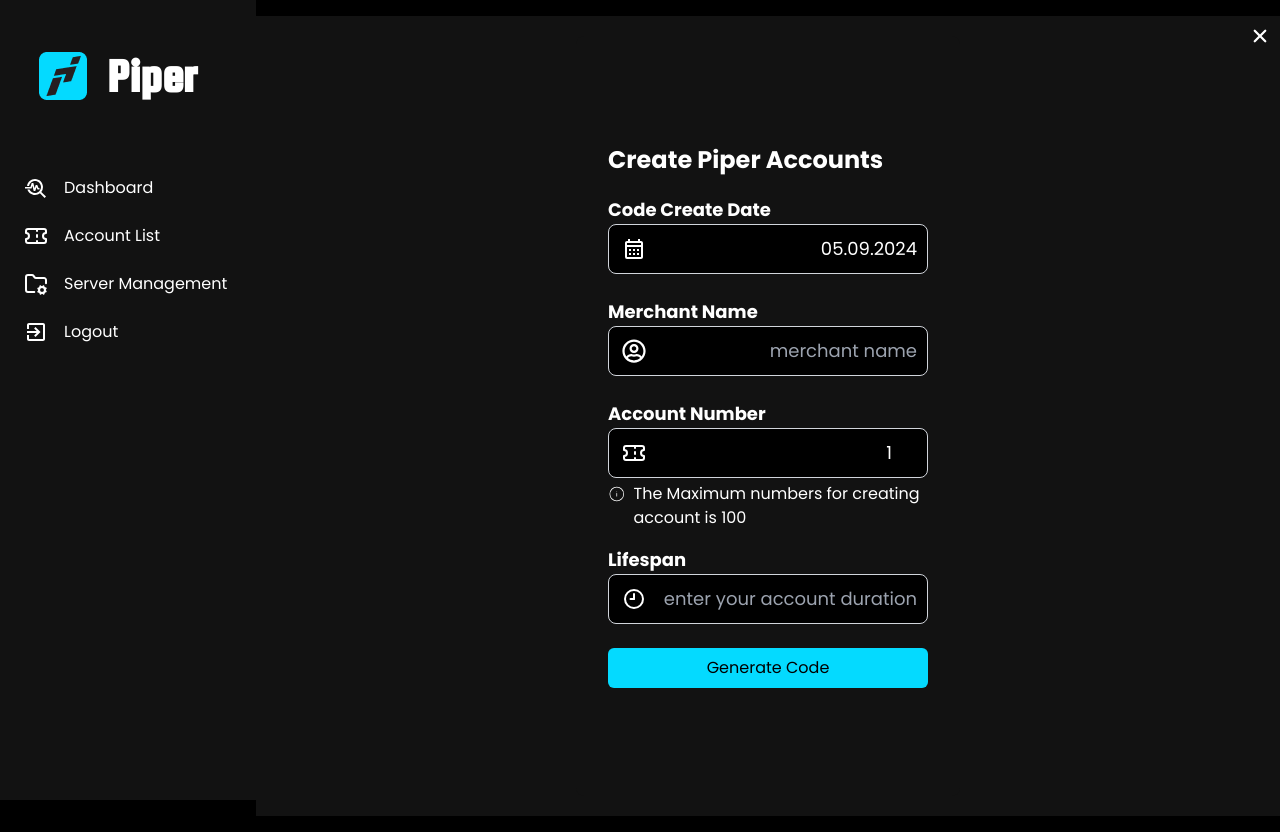
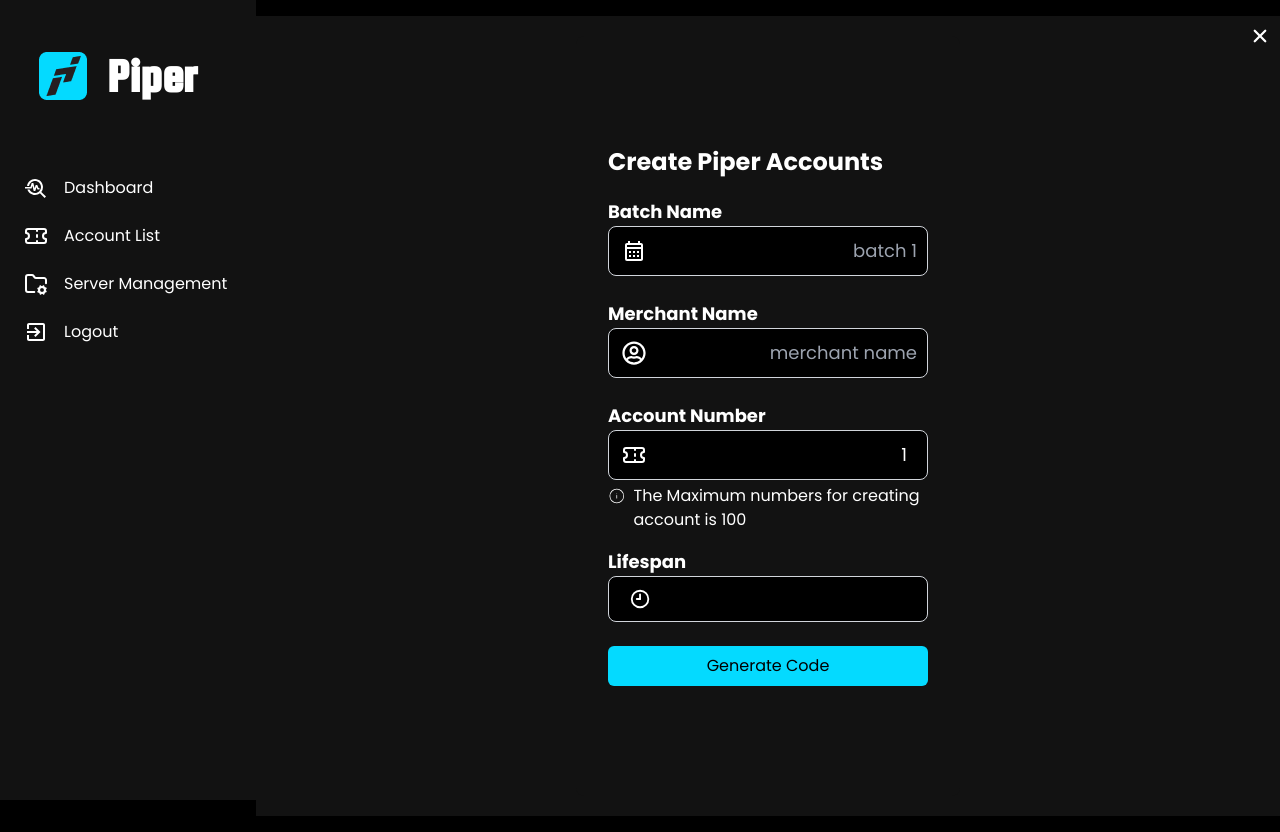
Before and after one commit to piperthemoney/piper-admin-dashboard, a React (Vite) app: page /code in a window 1280 px wide. Built offline with nearby package versions, Linux system fonts and the light colour scheme; sample sign-in values are in the browser's storage.

Commit message:
feat: add batch number in generate code

```diff
--- a/src/components/auth/Login.jsx
+++ b/src/components/auth/Login.jsx
@@ -29,13 +29,17 @@ function Login() {
 
         <form>
           <div className="mb-4">
-            <label htmlFor="email" className="block text-white font-medium mb-2">
+            <label
+              htmlFor="email"
+              className="block text-white font-medium mb-2"
+            >
               Email
             </label>
             <input
               type="email"
               id="email"
               value={email}
+              autoComplete="off"
               onChange={(e) => setEmail(e.target.value)}
               placeholder="Enter your email"
               className="w-full bg-black px-3 py-2 border border-gray-300 rounded-md focus:outline-none focus:ring-2 focus:ring-blue-500"
@@ -43,7 +47,10 @@ function Login() {
           </div>
 
           <div className="mb-6">
-            <label htmlFor="password" className="block text-white font-medium mb-2">
+            <label
+              htmlFor="password"
+              className="block text-white font-medium mb-2"
+            >
               Password
             </label>
             <input
--- a/src/components/marchent/GenerateCode.jsx
+++ b/src/components/marchent/GenerateCode.jsx
@@ -6,19 +6,19 @@ import { LuTicket } from "react-icons/lu";
 import { TbClockHour9 } from "react-icons/tb";
 import { CiCircleInfo } from "react-icons/ci";
 import { IoClose } from "react-icons/io5";
+import "./../../input.css";
 
 const GenerateCode = ({ closeSidebar }) => {
   const [merchant, setMerchant] = useState("");
   const [quantity, setQuantity] = useState(1);
   const [lifespan, setLifespan] = useState("");
-  const currentDate = new Date(); // Get the current date
+  const [batchName, setBatchName] = useState("");
+  const [isOpen, setIsOpen] = useState(false);
 
-  const formatDate = (date) => {
-    const day = String(date.getDate()).padStart(2, "0");
-    const month = String(date.getMonth() + 1).padStart(2, "0"); // Months are zero-based
-    const year = date.getFullYear();
-    return `${day}.${month}.${year}`;
+  const toggleDropdown = () => {
+    setIsOpen(!isOpen);
   };
+  // const currentDate = new Date(); // Get the current date
 
   const handleSubmit = async (e) => {
     e.preventDefault();
@@ -26,6 +26,7 @@ const GenerateCode = ({ closeSidebar }) => {
       merchant,
       quantity: parseInt(quantity),
       lifespan,
+      batchName,
     };
     const res = await generateCode(data);
     if (res.code === 201) {
@@ -54,7 +55,7 @@ const GenerateCode = ({ closeSidebar }) => {
               className="block text-lg font-bold text-white"
               htmlFor="merchant"
             >
-              Code Create Date
+              Batch Name
             </label>
             <div className="relative mb-6">
               <div className="absolute inset-y-0 start-0 flex items-center ps-3.5 pointer-events-none">
@@ -63,10 +64,11 @@ const GenerateCode = ({ closeSidebar }) => {
               <input
                 type="text"
                 id="input-group-1"
-                value={formatDate(currentDate)}
-                disabled
+                value={batchName}
+                autoComplete="off"
+                onChange={(e) => setBatchName(e.target.value)}
                 className="bg-black border border-gray-300 text-white-100 text-lg text-right rounded-lg focus:ring-blue-500 focus:border-blue-500 block w-full ps-10 p-2.5"
-                placeholder="name@flowbite.com"
+                placeholder="batch 1"
               />
             </div>
           </div>
@@ -84,6 +86,7 @@ const GenerateCode = ({ closeSidebar }) => {
               <input
                 type="text"
                 value={merchant}
+                autoComplete="off"
                 onChange={(e) => setMerchant(e.target.value)}
                 id="input-group-1"
                 className="bg-black border border-gray-300 text-white-100 text-lg text-right rounded-lg focus:ring-blue-500 focus:border-blue-500 block w-full ps-10 p-2.5"
@@ -105,17 +108,22 @@ const GenerateCode = ({ closeSidebar }) => {
               <input
                 type="number"
                 value={quantity}
+                autoComplete="off"
                 onChange={(e) => setQuantity(e.target.value)}
                 id="input-group-1"
-                className="bg-black border border-gray-300 text-white-100 text-lg text-right rounded-lg focus:ring-blue-500 focus:border-blue-500 block w-full ps-10 px-5 py-2.5"
+                className="no-spinner bg-black border border-gray-300 text-white-100 text-lg text-right rounded-lg focus:ring-blue-500 focus:border-blue-500 block w-full ps-10 px-5 py-2.5"
                 placeholder="Add Quantity"
               />
             </div>
-            <div className="flex gap-2 mt-1">
+            <div
+              className={
+                quantity > 100
+                  ? "text-expired text-md flex gap-2 mt-1 "
+                  : "text-md flex gap-2 mt-1 "
+              }
+            >
               <CiCircleInfo className="text-2xl" />
-              <p className="text-md">
-                The Maximum numbers for creating account is 100
-              </p>
+              <p>The Maximum numbers for creating account is 100</p>
             </div>
           </div>
           <div className="mb-4">
@@ -125,18 +133,62 @@ const GenerateCode = ({ closeSidebar }) => {
             >
               Lifespan
             </label>
-            <div className="relative mb-6">
-              <div className="absolute inset-y-0 start-0 flex items-center ps-3.5 pointer-events-none">
+            <div className="relative mb-6 bg-secondary">
+              <button
+                id="dropdownDefaultButton"
+                onClick={toggleDropdown}
+                className="text-white w-full border border-gray-300 bg-black focus:outline-none font-medium rounded-lg text-sm px-5 py-2.5 text-center inline-flex items-center"
+                type="button"
+              >
                 <TbClockHour9 className="text-2xl" />
-              </div>
-              <input
-                type="text"
-                value={lifespan}
-                onChange={(e) => setLifespan(e.target.value)}
-                id="input-group-1"
-                className="bg-black border border-gray-300 text-white text-lg text-right rounded-lg focus:ring-blue-500 focus:border-blue-500 block w-full ps-10 p-2.5"
-                placeholder="enter your account duration"
-              />
+                <p className="text-right w-full">{lifespan}</p>
+              </button>
+
+              {isOpen && (
+                <div
+                  id="dropdown"
+                  className="z-10 bg-black divide-y bg-black border border-white rounded-md shadow w-full absolute bottom-full "
+                >
+                  <ul className="py-2 text-sm text-gray-700 dark:text-gray-200 ">
+                    <li
+                      onClick={() => {
+                        setLifespan("1month");
+                        toggleDropdown();
+                      }}
+                      className="hover:text-primary cursor-pointer"
+                    >
+                      <p className="font-medium px-4 py-2">1 Month</p>
+                    </li>
+                    <li
+                      onClick={() => {
+                        setLifespan("3months");
+                        toggleDropdown();
+                      }}
+                      className="hover:text-primary cursor-pointer"
+                    >
+                      <p className="font-medium px-4 py-2">3 Months</p>
+                    </li>
+                    <li
+                      onClick={() => {
+                        setLifespan("6months");
+                        toggleDropdown();
+                      }}
+                      className="hover:text-primary cursor-pointer"
+                    >
+                      <p className="font-medium px-4 py-2">6 Months</p>
+                    </li>
+                    <li
+                      onClick={() => {
+                        setLifespan("12year");
+                        toggleDropdown();
+                      }}
+                      className="hover:text-primary cursor-pointer"
+                    >
+                      <p className="font-medium px-4 py-2">12 Months</p>
+                    </li>
+                  </ul>
+                </div>
+              )}
             </div>
           </div>
           <button
--- a/src/components/marchent/MarchentList.jsx
+++ b/src/components/marchent/MarchentList.jsx
@@ -41,6 +41,7 @@ const AccList = () => {
               type="text"
               id="default-search"
               value={search}
+              autoComplete="off"
               onChange={(e) => setSearch(e.target.value)}
               onKeyPress={handleKeyPress}
               className="block w-full font-semibold p-4 ps-10 text-sm text-white border border-gray-300 rounded-lg bg-black focus:ring-white focus:border-white"
--- a/src/components/server/GenerateServer.jsx
+++ b/src/components/server/GenerateServer.jsx
@@ -67,6 +67,7 @@ const GenerateServer = ({ closeSidebar }) => {
               <input
                 type="text"
                 value={name}
+                autoComplete="off"
                 onChange={(e) => setName(e.target.value)}
                 id="input-group-1"
                 className="bg-black border border-gray-300 text-white-100 text-lg text-right rounded-lg focus:ring-blue-500 focus:border-blue-500 block w-full ps-10 p-2.5"
@@ -89,6 +90,7 @@ const GenerateServer = ({ closeSidebar }) => {
               <input
                 type="text"
                 value={serverlink}
+                autoComplete="off"
                 onChange={(e) => setServerlink(e.target.value)}
                 id="input-group-1"
                 className="bg-black border border-gray-300 text-white-100 text-lg text-right rounded-lg focus:ring-blue-500 focus:border-blue-500 block w-full ps-10 px-5 py-2.5"
--- a/src/components/server/Server.jsx
+++ b/src/components/server/Server.jsx
@@ -42,9 +42,10 @@ function Server() {
               type="text"
               id="default-search"
               value={search}
+              autoComplete="off"
               onChange={(e) => setSearch(e.target.value)}
               onKeyPress={handleKeyPress}
-              className="block w-full font-semibold p-4 ps-10 text-sm text-white border border-gray-300 rounded-lg bg-black focus:ring-white focus:border-white"
+              className="block autocomplete:bg-black w-full font-semibold p-4 ps-10 text-sm text-white border border-gray-300 rounded-lg bg-black focus:bg-black focus:border-white"
               placeholder="Search Merchants"
               required
             />
--- a/src/components/server/ServerList.jsx
+++ b/src/components/server/ServerList.jsx
@@ -109,5 +109,7 @@ ServerList.propTypes = {
     })
   ).isRequired,
   id: PropTypes.string.isRequired,
+  onChildAction: PropTypes.func.isRequired,
 };
+
 export default ServerList;
--- a/src/index.css
+++ b/src/index.css
@@ -22,6 +22,16 @@ body {
   background: #edf2f7; /* Background of the scrollbar track */
 }
 
+@layer utilities {
+  .no-spinner {
+    /* For Chrome, Safari, Edge, Opera */
+    -webkit-appearance: none;
+    margin: 0;
+    /* For Firefox */
+    -moz-appearance: textfield;
+  }
+}
+
 @tailwind base;
 @tailwind components;
 @tailwind utilities;
--- /dev/null
+++ b/src/input.css
@@ -0,0 +1,23 @@
+/* Remove arrows for Chrome, Safari, Edge, Opera */
+input[type="number"]::-webkit-outer-spin-button,
+input[type="number"]::-webkit-inner-spin-button {
+  -webkit-appearance: none;
+  margin: 0;
+}
+
+/* Remove arrows for Firefox */
+input[type="number"] {
+  -moz-appearance: textfield;
+}
+
+input:-webkit-autofill {
+  background-color: black !important;
+  color: white !important;
+}
+
+input:-webkit-autofill:hover,
+input:-webkit-autofill:focus,
+input:-webkit-autofill:active {
+  background-color: black !important;
+  color: white !important;
+}
```
